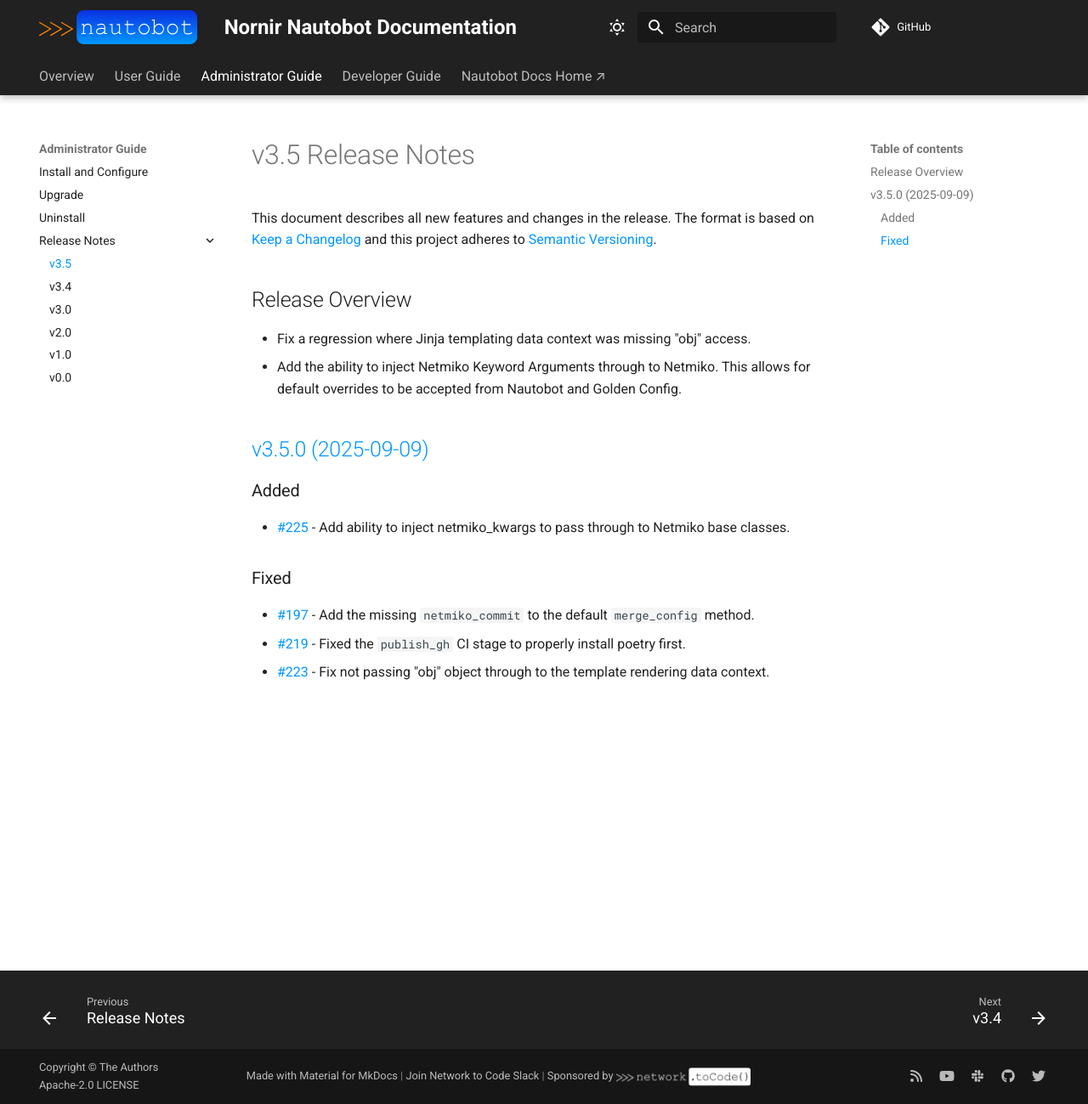
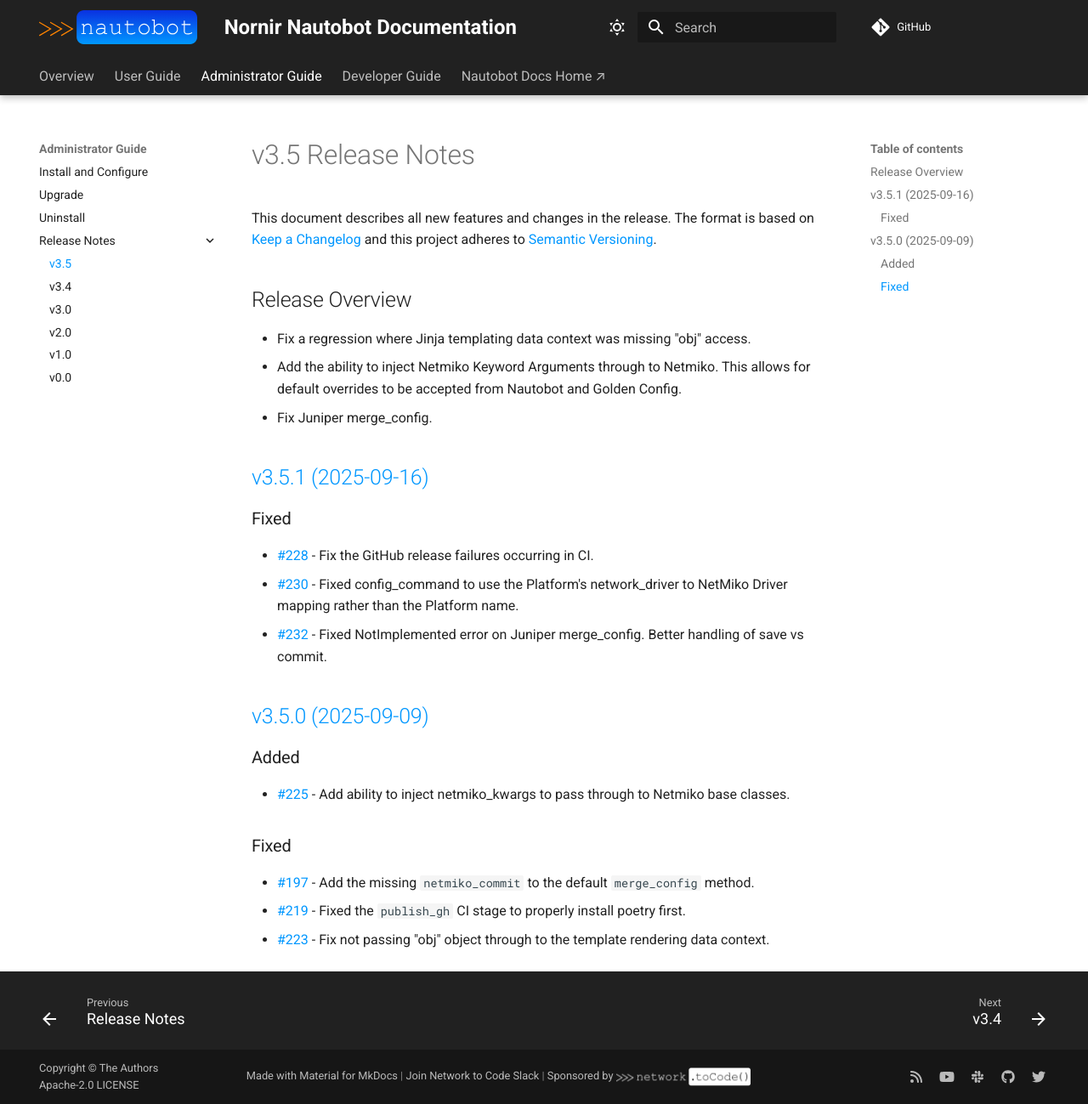
Before and after one commit to nautobot/nornir-nautobot, an MkDocs documentation site: the page built from docs/admin/release_notes/version_3.5.md, in a window 1280 px wide and 1299 px high. Shown: the whole window at 85% size. Built offline with MkDocs 1.6.1 and Material for MkDocs 9.7.7, drawn with Linux system fonts in a browser that asks for light colours; comment, search, counter and statistics services are not loaded.

Commit message:
Release v3.5.1

```diff
--- a/docs/admin/release_notes/version_3.5.md
+++ b/docs/admin/release_notes/version_3.5.md
@@ -7,6 +7,16 @@
 
 - Fix a regression where Jinja templating data context was missing "obj" access.
 - Add the ability to inject Netmiko Keyword Arguments through to Netmiko. This allows for default overrides to be accepted from Nautobot and Golden Config.
+- Fix Juniper merge_config.
+
+## [v3.5.1 (2025-09-16)](https://github.com/networktocode/nornir-nautobot/releases/tag/v3.5.1)
+
+### Fixed
+
+- [#228](https://github.com/nautobot/nornir-nautobot/issues/228) - Fix the GitHub release failures occurring in CI.
+- [#230](https://github.com/nautobot/nornir-nautobot/issues/230) - Fixed config_command to use the Platform's network_driver to NetMiko Driver mapping rather than the Platform name.
+- [#232](https://github.com/nautobot/nornir-nautobot/issues/232) - Fixed NotImplemented error on Juniper merge_config. Better handling of save vs commit.
+
 
 ## [v3.5.0 (2025-09-09)](https://github.com/networktocode/nornir-nautobot/releases/tag/v3.5.0)
 
--- a/pyproject.toml
+++ b/pyproject.toml
@@ -1,6 +1,6 @@
 [tool.poetry]
 name = "nornir-nautobot"
-version = "3.5.1a0"
+version = "3.5.1"
 description = "Nornir Nautobot"
 authors = ["Network to Code, LLC <opensource@networktocode.com>"]
 readme = "README.md"
```
Also changed, not shown: 3 other files.
